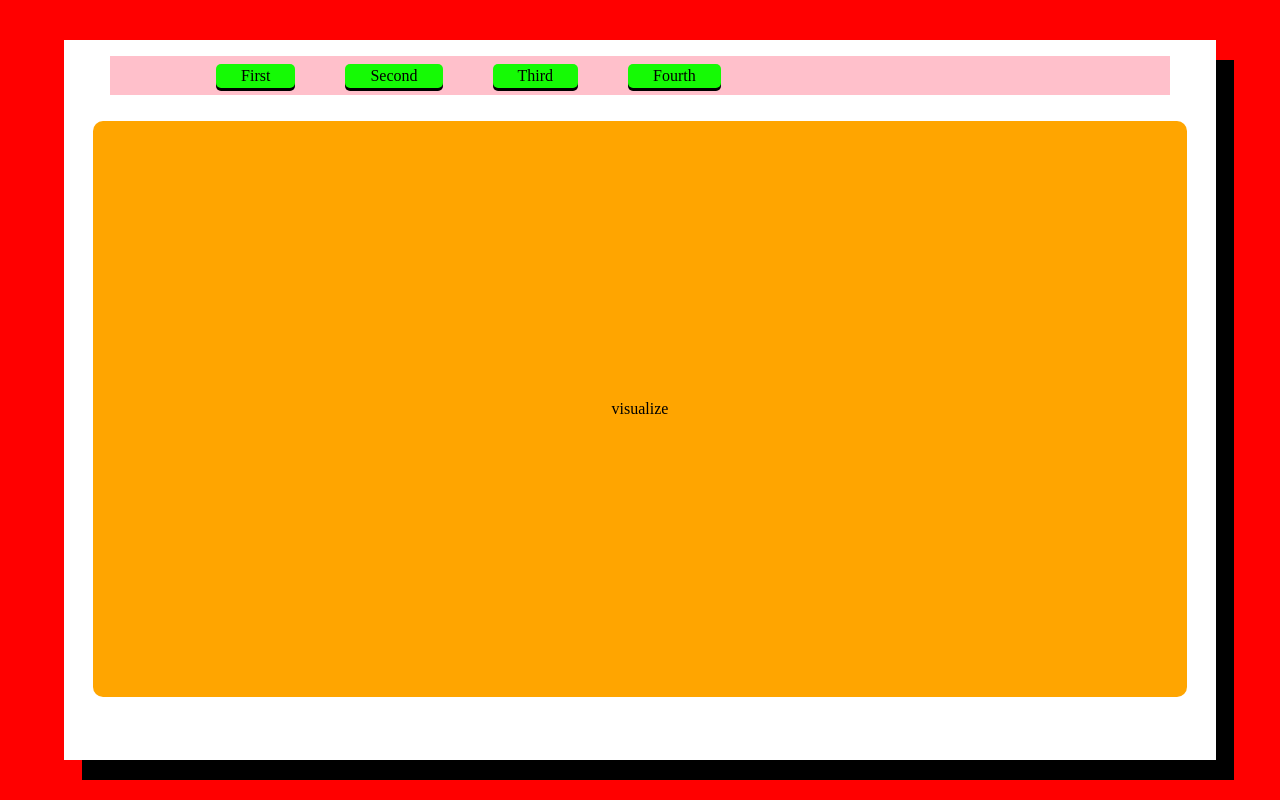
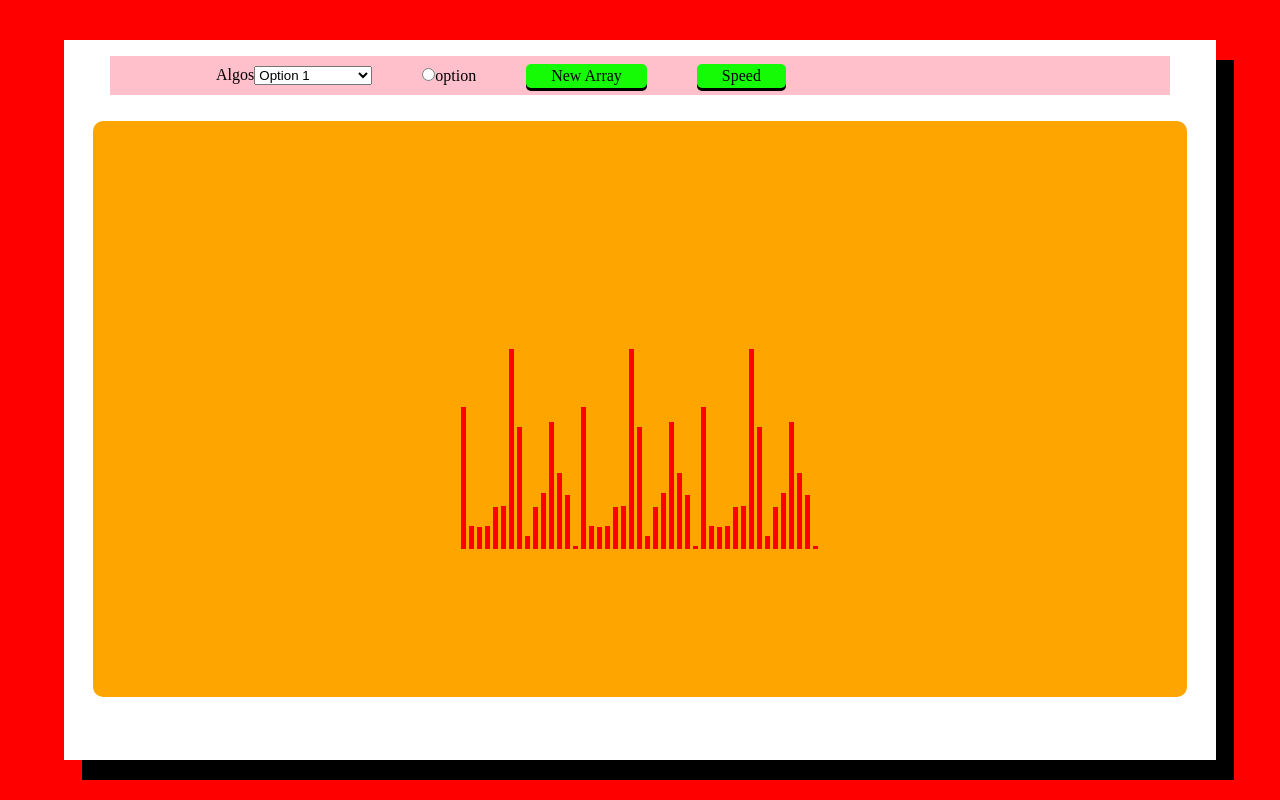
Before and after one commit to ds-247/sorting_visualizer, a React (Vite) app: page / in a window 1280 px wide. Built offline with nearby package versions, Linux system fonts and the light colour scheme.

Commit message:
* added bar chart * added dropdown component * added radio sectiono * added slider section

```diff
--- /dev/null
+++ b/src/components/bar-chart/BarChart.jsx
@@ -0,0 +1,20 @@
+import "./bar.scss";
+
+export default function BarChart({ data }) {
+  return (
+    <div className="bar-chart">
+      {data.map((value, index) => (
+        <div
+          key={index}
+          className="bar"
+          style={{
+            height: `${value}px`, // Height is relative to the value
+            backgroundColor: "red",
+          }}
+        >
+          {/* {value} */}
+        </div>
+      ))}
+    </div>
+  );
+}
--- /dev/null
+++ b/src/components/bar-chart/bar.scss
@@ -0,0 +1,16 @@
+.bar-chart {
+  display: flex;
+  align-items: flex-end; /* Aligns bars to the bottom */
+  gap: 3px; /* Adds space between bars */
+  height: 300px; /* Set a fixed height for the chart */
+  padding: 10px; /* Optional: Adds padding around the bars */
+}
+
+.bar {
+  width: 5px; /* Fixed width for each bar */
+  display: flex;
+  align-items: flex-end;
+  justify-content: center;
+  color: white;
+  font-weight: bold;
+}
--- /dev/null
+++ b/src/components/dropdown/Dropdown.jsx
@@ -0,0 +1,26 @@
+import "./dropdown.scss";
+
+export default function Dropdown({ options }) {
+    let label = "Algos";
+    let selectedOption = "Doing";
+
+    function handleSelectChange(params) {
+        // yet to implement
+    }
+
+  return (
+    <div>
+      <label>{label}</label>
+      <select value={selectedOption} onChange={handleSelectChange}>
+        <option value="" disabled>
+          Select an option
+        </option>
+        {options.map((option, index) => (
+          <option key={index} value={option}>
+            {option}
+          </option>
+        ))}
+      </select>
+    </div>
+  );
+}
--- a/src/components/first-section/FirstSection.jsx
+++ b/src/components/first-section/FirstSection.jsx
@@ -2,15 +2,19 @@ import Button from "../button/Button";
 import Top from "../top/Top";
 import "./first.scss";
 import Viz from "./visualize/Viz";
+import Dropdown from './../dropdown/Dropdown';
+import Radio from "../radio/Radio";
+
+const algos = ["Option 1", "Option 2", "Option 3"];
 
 export default function FirstSection() {
     return (
       <div className="first">
         <Top>
-            <Button  value="First" />
-            <Button  value="Second" />
-            <Button  value="Third" />
-            <Button  value="Fourth" />
+            <Dropdown  options={algos} />
+            <Radio  name="name"  option="option"/>
+            <Button  value="New Array" />
+            <Button  value="Speed" />
         </Top>
 
         <Viz />
--- a/src/components/first-section/visualize/Viz.jsx
+++ b/src/components/first-section/visualize/Viz.jsx
@@ -1,9 +1,16 @@
+import BarChart from '../../bar-chart/BarChart';
 import './viz.scss';
+
+const data = [
+  142, 23, 22, 23, 42, 43, 200, 122, 13, 42, 56, 127, 76, 54, 3, 142, 23, 22,
+  23, 42, 43, 200, 122, 13, 42, 56, 127, 76, 54, 3, 142, 23, 22, 23, 42, 43,
+  200, 122, 13, 42, 56, 127, 76, 54, 3
+];
 
 export default function Viz() {
     return (
         <div className='viz'>
-            visualize
+            <BarChart  data={data}/>
         </div>
     )
 }
--- /dev/null
+++ b/src/components/radio/Radio.jsx
@@ -0,0 +1,24 @@
+import "./radio.scss";
+
+export default function Radio({name, option}) {
+
+    const selectedOption = ''
+
+    function handleOptionChange() {
+
+    }
+
+    return (
+      <div>
+        <input
+          type="radio"
+          name={name}
+          value={option}
+          checked={selectedOption === option}
+          onChange={handleOptionChange}
+        />
+        <label>{option}</label>
+      </div>
+    );
+
+}
```
Also changed, not shown: src/components/slider/Slider.jsx (added, +28 -0 lines), src/components/slider/slider.scss (added, +12 -0 lines), src/components/dropdown/dropdown.scss (added), src/components/radio/radio.scss (added).
